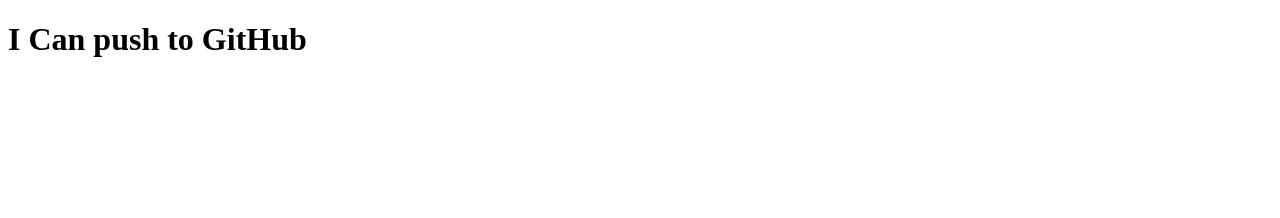
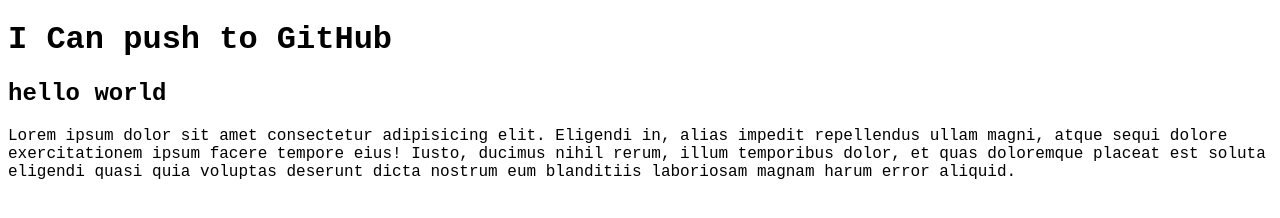
Before and after one commit to rakib-molla/my-second-repo, a plain HTML site: page index.html in a window 1280 px wide. Drawn offline with Linux system fonts and the light colour scheme.

Commit message:
added style file

```diff
--- a/index.html
+++ b/index.html
@@ -5,8 +5,11 @@
     <meta http-equiv="X-UA-Compatible" content="IE=edge">
     <meta name="viewport" content="width=device-width, initial-scale=1.0">
     <title>My Second GitHub Repo</title>
+    <link rel="stylesheet" href="style.css">
 </head>
 <body>
     <h1>I Can push to GitHub </h1>
+    <h2>hello world </h2>
+    <p>Lorem ipsum dolor sit amet consectetur adipisicing elit. Eligendi in, alias impedit repellendus ullam magni, atque sequi dolore exercitationem ipsum facere tempore eius! Iusto, ducimus nihil rerum, illum temporibus dolor, et quas doloremque placeat est soluta eligendi quasi quia voluptas deserunt dicta nostrum eum blanditiis laboriosam magnam harum error aliquid.</p>
 </body>
 </html>
--- /dev/null
+++ b/style.css
@@ -0,0 +1,3 @@
+body{
+    font-family: 'Courier New', Courier, monospace;
+}
```
